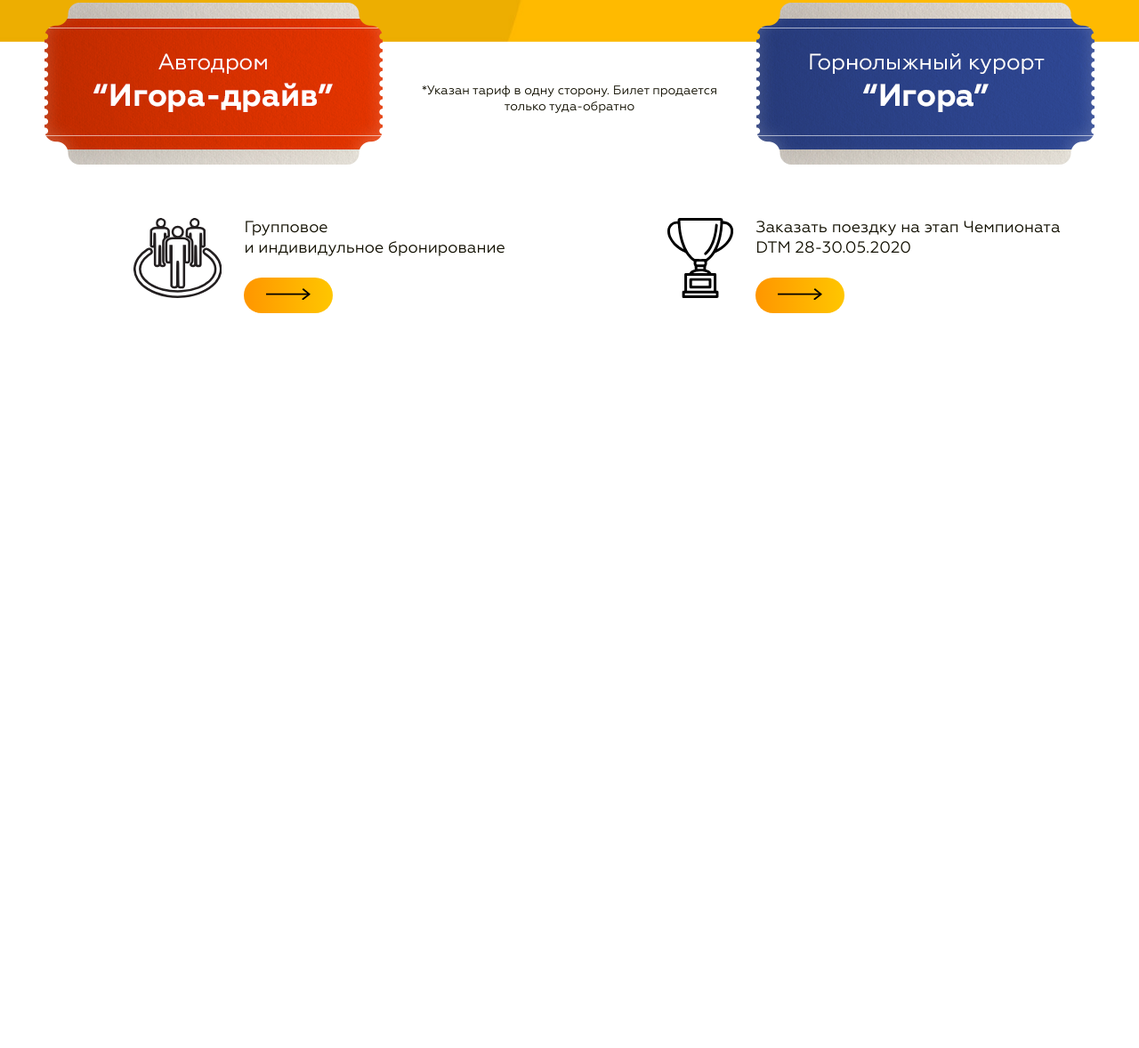
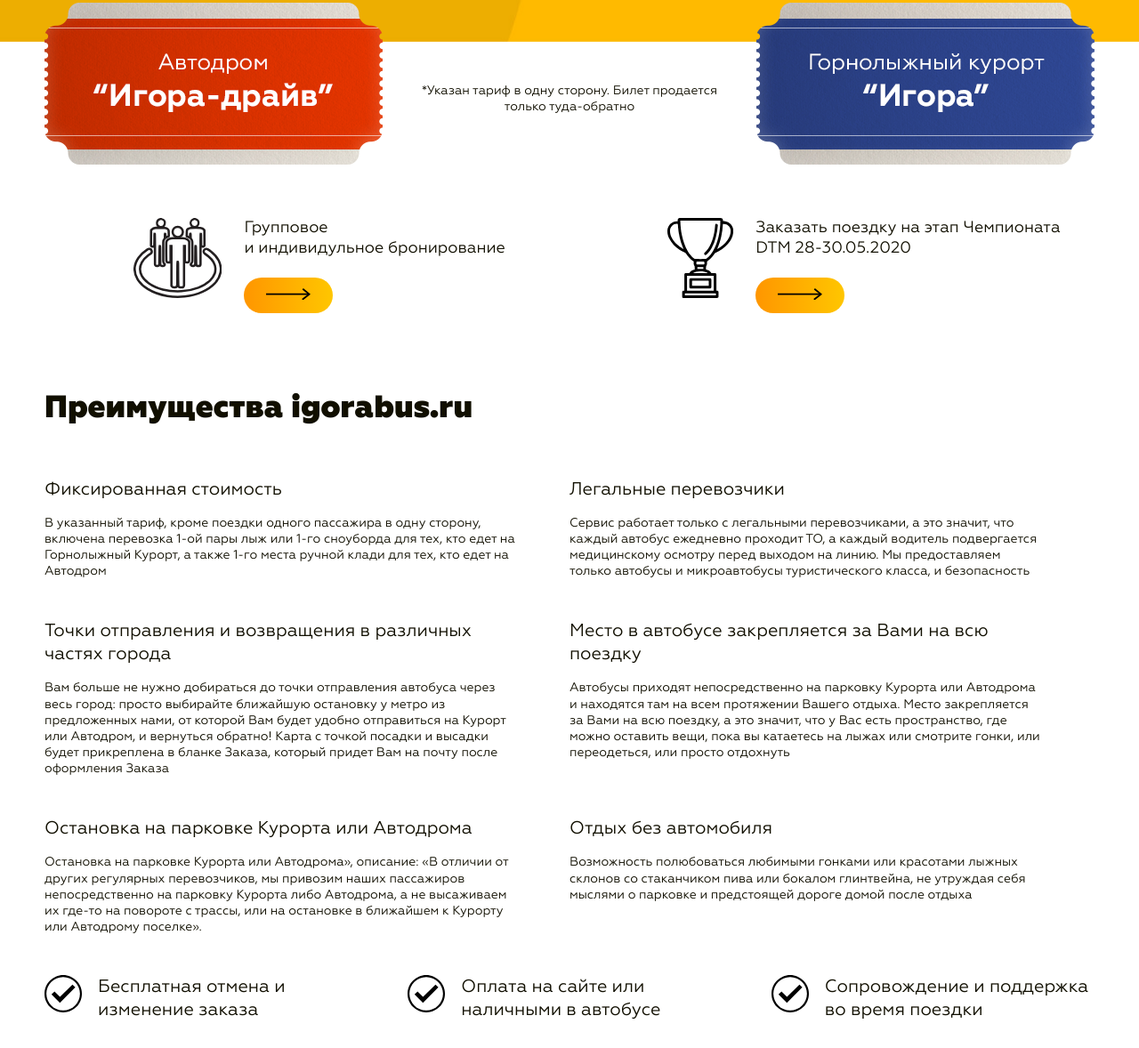
Before and after one commit to AlexKobiliansky/igorabus, a website: page app/index.html in a window 1280 px wide. Shown: the part 701-1879 px from the top of the page at 89% size. Before the commit the page ends 1097 px from the top, so only its background shows below. Drawn offline with Linux system fonts and the light colour scheme.

Commit message:
section advantages complete

```diff
--- a/app/index.html
+++ b/app/index.html
@@ -174,6 +174,92 @@
 </section>
 <!-- ======= SECTION LINKS END ======= -->
 
+<!-- ======= SECTION ADVANTAGES START ======= -->
+<section class="s-advantages">
+	<div class="container">
+		<h2 class="section-title">Преимущества igorabus.ru</h2>
+		<div class="advs-wrap">
+			<!-- adv-item -->
+			<div class="adv-item">
+				<h3>Фиксированная стоимость</h3>
+				<div class="adv-item-desc">В указанный тариф, кроме поездки одного пассажира в одну сторону, включена
+					перевозка 1-ой пары лыж или 1-го сноуборда для тех, кто едет на Горнолыжный Курорт, а также 1-го
+					места ручной клади для тех, кто едет на Автодром
+				</div>
+			</div>
+			<!-- /adv-item -->
+
+			<!-- adv-item -->
+			<div class="adv-item">
+				<h3>Легальные перевозчики</h3>
+				<div class="adv-item-desc">Сервис работает только с легальными перевозчиками, а это значит, что каждый
+					автобус ежедневно проходит ТО, а каждый водитель подвергается медицинскому осмотру перед выходом на
+					линию. Мы предоставляем только автобусы и микроавтобусы туристического класса, и безопасность
+				</div>
+			</div>
+			<!-- /adv-item -->
+
+			<!-- adv-item -->
+			<div class="adv-item">
+				<h3>Точки отправления и возвращения в различных частях города</h3>
+				<div class="adv-item-desc">Вам больше не нужно добираться до точки отправления автобуса через весь
+					город: просто выбирайте ближайшую остановку у метро из предложенных нами, от которой Вам будет
+					удобно отправиться на Курорт или Автодром, и вернуться обратно! Карта с точкой посадки и высадки
+					будет прикреплена в бланке Заказа, который придет Вам на почту после оформления Заказа
+				</div>
+			</div>
+			<!-- /adv-item -->
+
+			<!-- adv-item -->
+			<div class="adv-item">
+				<h3>Место в автобусе закрепляется за Вами на всю поездку</h3>
+				<div class="adv-item-desc">Автобусы приходят непосредственно на парковку Курорта или Автодрома и
+					находятся там на всем протяжении Вашего отдыха. Место закрепляется за Вами на всю поездку, а это
+					значит, что у Вас есть пространство, где можно оставить вещи, пока вы катаетесь на лыжах или
+					смотрите гонки, или переодеться, или просто отдохнуть
+				</div>
+			</div>
+			<!-- /adv-item -->
+
+			<!-- adv-item -->
+			<div class="adv-item">
+				<h3>Остановка на парковке Курорта или Автодрома</h3>
+				<div class="adv-item-desc">Остановка на парковке Курорта или Автодрома», описание: «В отличии от других
+					регулярных перевозчиков, мы привозим наших пассажиров непосредственно на парковку Курорта либо
+					Автодрома, а не высаживаем их где-то на повороте с трассы, или на остановке в ближайшем к Курорту
+					или Автодрому поселке».
+				</div>
+			</div>
+			<!-- /adv-item -->
+
+			<!-- adv-item -->
+			<div class="adv-item">
+				<h3>Отдых без автомобиля</h3>
+				<div class="adv-item-desc">Возможность полюбоваться любимыми гонками или красотами лыжных склонов со
+					стаканчиком пива или бокалом глинтвейна, не утруждая себя мыслями о парковке и предстоящей дороге
+					домой после отдыха
+				</div>
+			</div>
+			<!-- /adv-item -->
+		</div>
+
+		<div class="advchecks-wrap">
+			<!-- advcheck-item -->
+			<div class="advcheck-item">Бесплатная отмена и изменение заказа</div>
+			<!-- /advcheck-item -->
+
+			<!-- advcheck-item -->
+			<div class="advcheck-item">Оплата на сайте или наличными в автобусе</div>
+			<!-- /advcheck-item -->
+
+			<!-- advcheck-item -->
+			<div class="advcheck-item">Сопровождение и поддержка во время поездки</div>
+			<!-- /advcheck-item -->
+		</div>
+	</div>
+</section>
+<!-- ======= SECTION ADVANTAGES END ======= -->
+
 <script src="js/scripts.min.js"></script>
 
 </body>
--- a/app/sass/base/_general.sass
+++ b/app/sass/base/_general.sass
@@ -89,3 +89,8 @@
   font-size: 35px
   font-weight: 900
   margin-bottom: 55px
+
+h3
+  font-weight: normal
+  font-size: 20px
+  margin-bottom: 16px
--- a/app/sass/base/_media.sass
+++ b/app/sass/base/_media.sass
@@ -18,6 +18,17 @@
 
 // ≥992px
 +media-breakpoint-down(md)
+
+  .s-advantages
+    padding-top: 50px
+
+  .advcheck-item
+    padding-left: 40px
+    font-size: 16px
+    width: calc(33.333333% - 20px)
+    &:before
+      width: 30px
+      height: 30px
 
   .s-links
     top: 0
@@ -56,6 +67,25 @@
 
 // ≥768px
 +media-breakpoint-down(sm)
+
+  .adv-item
+    width: 100%
+    padding-right: 0
+    margin-bottom: 30px
+
+  .advs-wrap
+    margin-bottom: 20px
+
+  .advchecks-wrap
+    flex-wrap: wrap
+
+
+  .advcheck-item
+    width: 100%
+    padding-top: 6px
+
+  .s-advantages
+    padding-top: 20px
 
   .botlink-item
     justify-content: space-between
@@ -100,6 +130,19 @@
 
 // ≥480px
 +media-breakpoint-down(xs)
+
+  .s-links
+    margin-bottom: -30px
+
+  h3
+    font-size: 17px
+    margin-bottom: 12px
+
+  .s-advantages
+    padding-top: 0
+
+  .advcheck-item
+    padding-top: 0
 
   .links-bottom
     flex-wrap: wrap
--- /dev/null
+++ b/app/sass/layout/_s-advantages.sass
@@ -0,0 +1,33 @@
+.s-advantages
+  padding-top: 40px
+
+.adv-item
+  padding-right: 60px
+  margin-bottom: 45px
+  width: 50%
+
+.advs-wrap
+  display: flex
+  flex-wrap: wrap
+  justify-content: space-between
+
+.advchecks-wrap
+  display: flex
+  justify-content: space-between
+
+
+.advcheck-item
+  position: relative
+  padding-left: 60px
+  font-size: 20px
+  width: calc(33.33333% - 30px)
+  margin-bottom: 30px
+  &:before
+    content: ''
+    position: absolute
+    width: 42px
+    height: 42px
+    background-image: url('../img/icons/advcheck-icon.svg')
+    +bg-cover
+    left: 0
+    top: 0
--- a/app/sass/main.sass
+++ b/app/sass/main.sass
@@ -8,6 +8,7 @@
 @import layout/header
 @import layout/s-intro
 @import layout/s-links
+@import layout/s-advantages
 @import layout/footer
 
 
```
Also changed, not shown: app/css/main.min.css, app/img/icons/advcheck-icon.svg (added).
